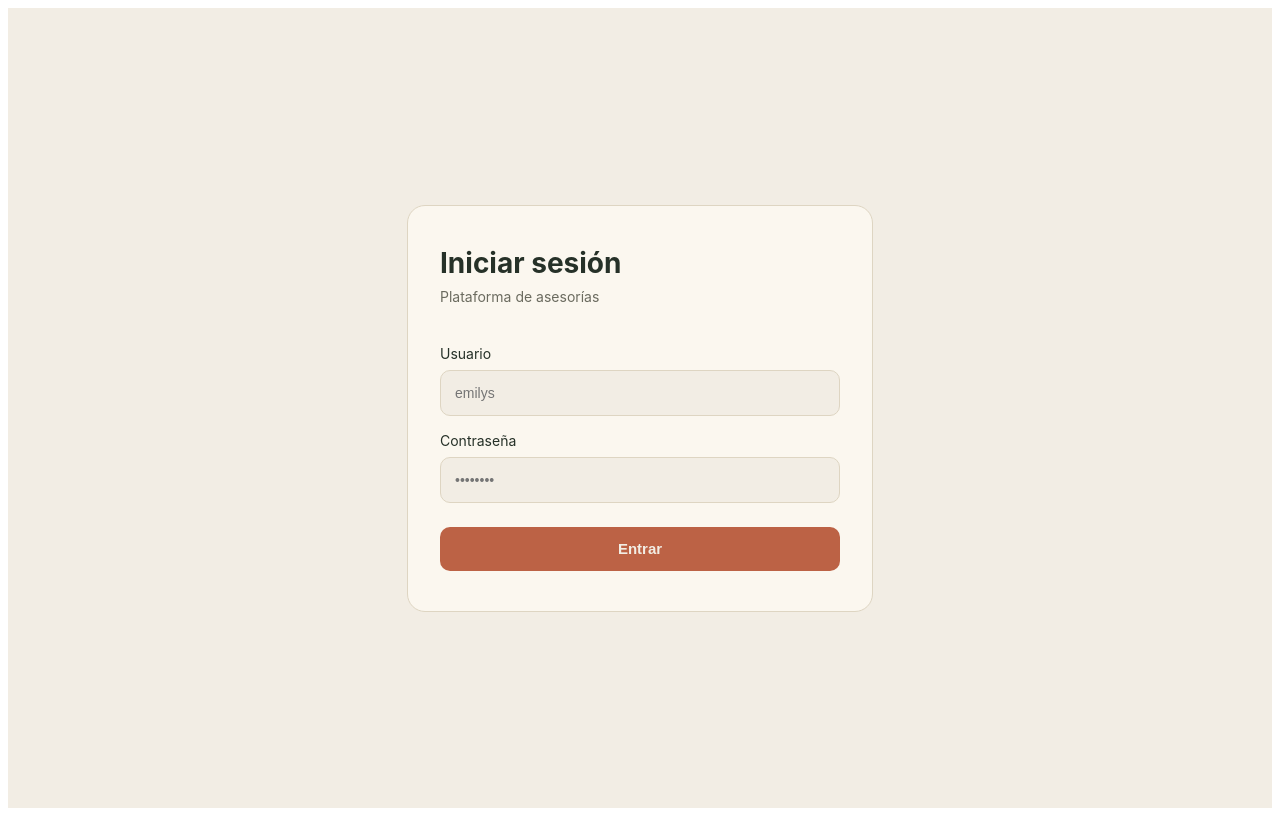
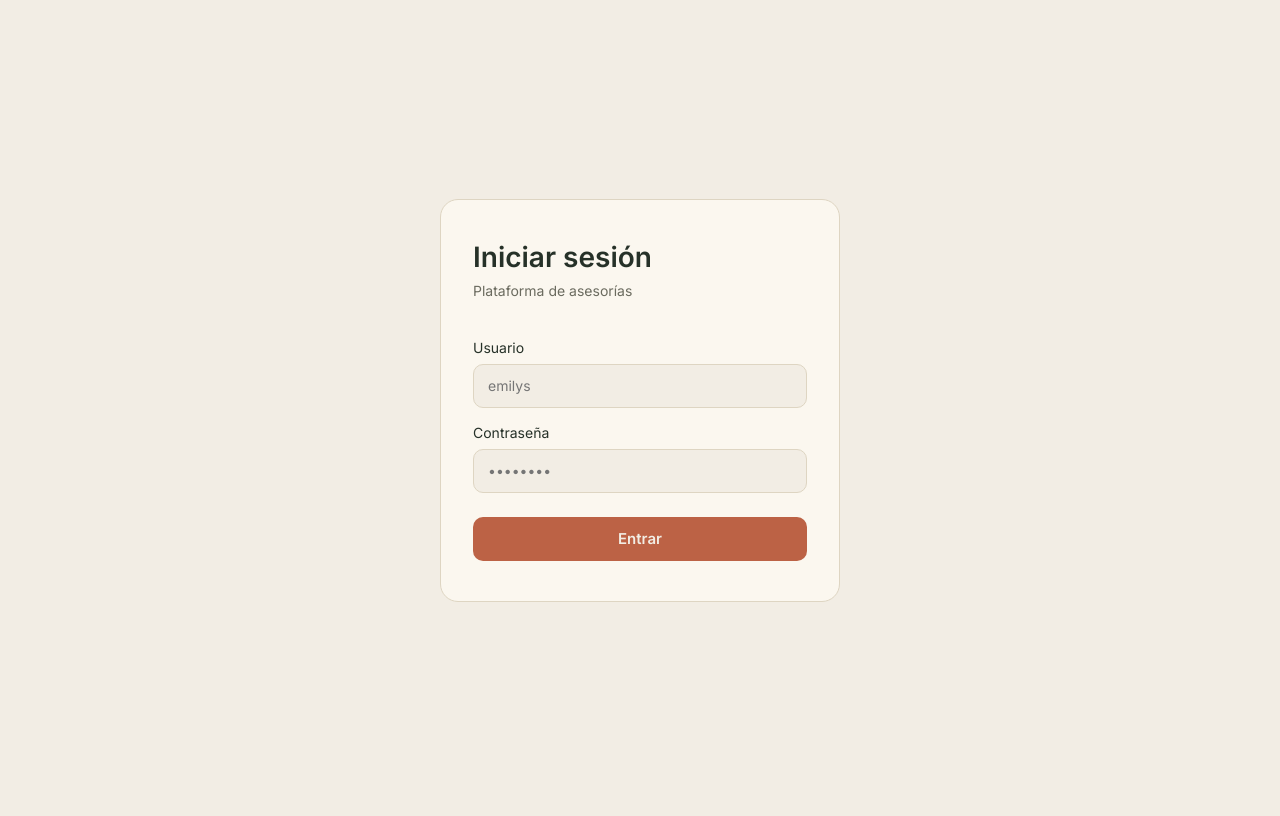
Before and after one commit to DaniielA5/t3_act8_eq07, a React (Vite) app: page / in a window 1280 px wide. Built offline with nearby package versions, Linux system fonts and the light colour scheme.

Commit message:
en styles, agregue los estlos base fuente inter  y titulo de la plataforma

```diff
--- a/index.html
+++ b/index.html
@@ -1,10 +1,13 @@
 <!doctype html>
-<html lang="en">
+<html lang="es">
   <head>
     <meta charset="UTF-8" />
     <link rel="icon" type="image/svg+xml" href="/favicon.svg" />
     <meta name="viewport" content="width=device-width, initial-scale=1.0" />
-    <title>t3_act8_eq07</title>
+    <link rel="preconnect" href="https://fonts.googleapis.com" />
+    <link rel="preconnect" href="https://fonts.gstatic.com" crossorigin />
+    <link href="https://fonts.googleapis.com/css2?family=Inter:wght@400;600&display=swap" rel="stylesheet" />
+    <title>AyudITO — Plataforma de Asesorías</title>
   </head>
   <body>
     <div id="root"></div>
--- a/src/index.css
+++ b/src/index.css
@@ -0,0 +1,19 @@
+/* Estilos base de toda la app (los colores vienen de styles/variables.css) */
+*,
+*::before,
+*::after {
+  box-sizing: border-box;
+}
+
+body {
+  margin: 0;
+  font-family: var(--font-main);
+  color: var(--color-text);
+  background: var(--color-bg);
+}
+
+button,
+input,
+select {
+  font: inherit;
+}
```
